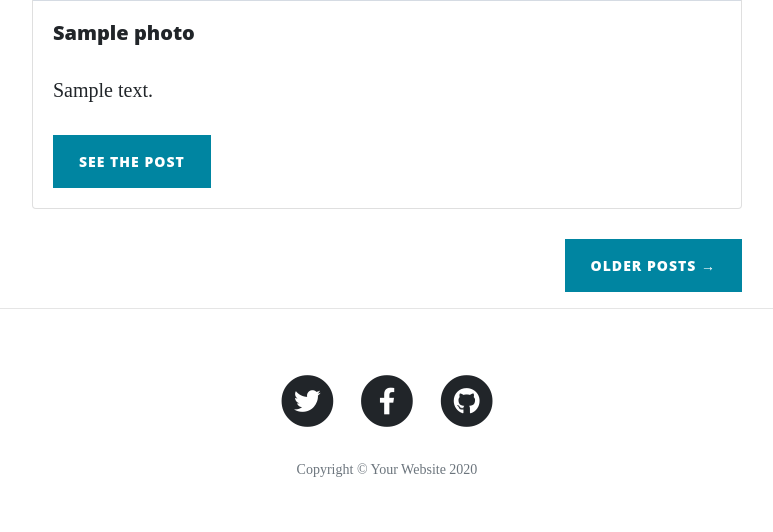
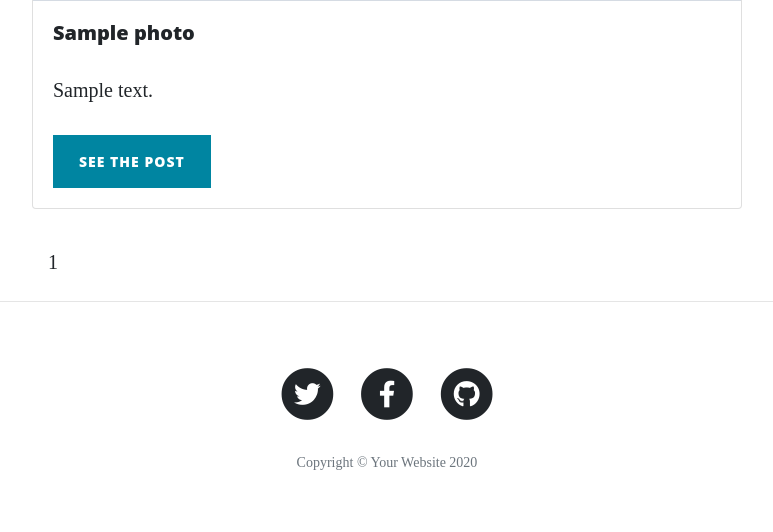
Before and after one commit to ceirem/PCAT, a Node server app: page / in a window 1280 px wide. Shown: the part 1113-1645 px from the top of the page, without its empty margins (253-1026 px from the left). After the commit the page ends 1583 px from the top, so only its background shows below. Run offline with Node 20, Linux system fonts and the light colour scheme; tables that the repository leaves empty hold one stand-in row (values such as "Sample post"); grey boxes marked "Sample" are stand-in pictures; some libraries are stand-ins or nearby versions.

Commit message:
Pagination is done

```diff
--- a/controllers/photoControllers.js
+++ b/controllers/photoControllers.js
@@ -2,10 +2,25 @@ const Photo = require('../models/Photo');
 const fs = require('fs');
 
 exports.getAllPhotos = async (req, res) => {
-  const photos = await Photo.find({}).sort('-dataCreated');
+  const page = req.query.page || 1;
+  const photosPerPage = 3;
+  const totalPhotos = await Photo.find().countDocuments();
+
+  const photos = await Photo.find({})
+    .sort('-dataCreated')
+    .skip((page - 1) * photosPerPage)
+    .limit(photosPerPage);
+
   res.render('index', {
-    photos,
+    photos: photos,
+    current: page,
+    pages: Math.ceil(totalPhotos / photosPerPage),
   });
+
+  //   const photos = await Photo.find({}).sort('-dataCreated');
+  //   res.render('index', {
+  //     photos,
+  //   });
 };
 
 exports.getPhoto = async (req, res) => {
--- a/views/index.ejs
+++ b/views/index.ejs
@@ -40,8 +40,22 @@
         <% } %>
 
         <!-- Pager -->
-        <div class="clearfix">
-          <a class="btn btn-primary float-right" href="#">Older Posts &rarr;</a>
+        <div>
+          <div>
+            <% if (pages > 0) { %>
+              <ul class="nav tm-paging-links">
+                <% for (i=1; i <=pages; i++) { %>
+                  <%   if (i == current) { %>
+                    <li class="nav-item active"><a href="/?page=<%= i %>" class="nav-link tm-paging-link"><%= i %></a></li>
+                  <% } else if (i < pages) { %>
+                    <li class="nav-item"><a href="/?page=<%= i %>" class="nav-link tm-paging-link"><%= i %></a></li>
+                  <%  } else { %>
+                    <li class="nav-item"><a href="/?page=<%= i %>" class="nav-link tm-paging-link">></a></li>
+                  <%  } %>
+                <%  } %>
+              </ul>
+            <% } %>
+           </div>
         </div>
       </div>
     </div>
```
Also changed, not shown: 3 other files.
